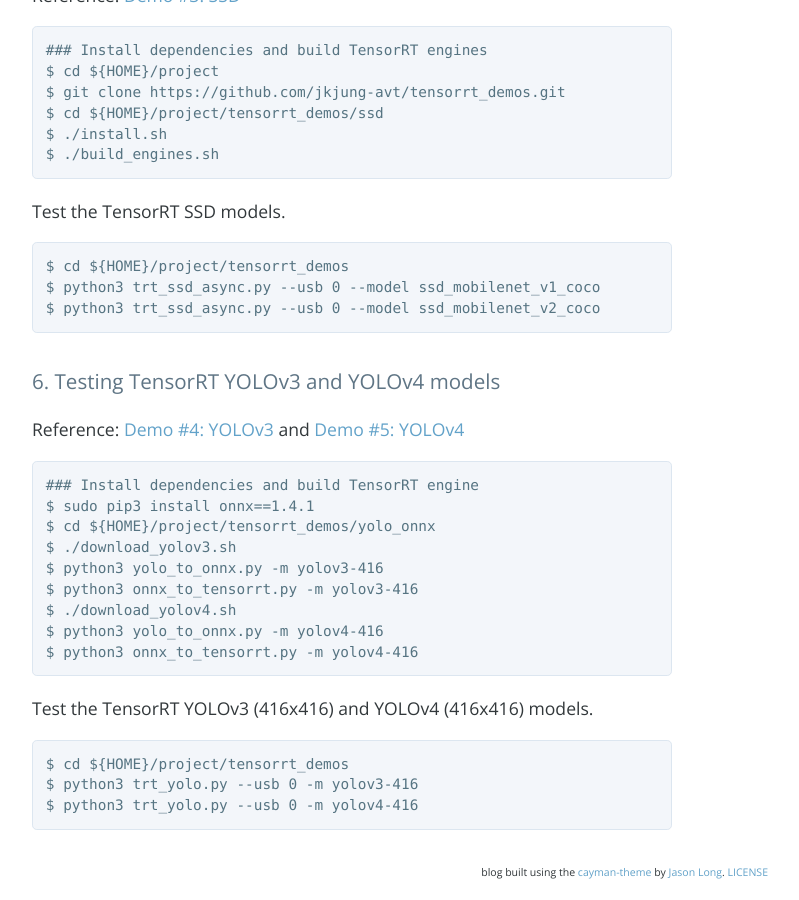
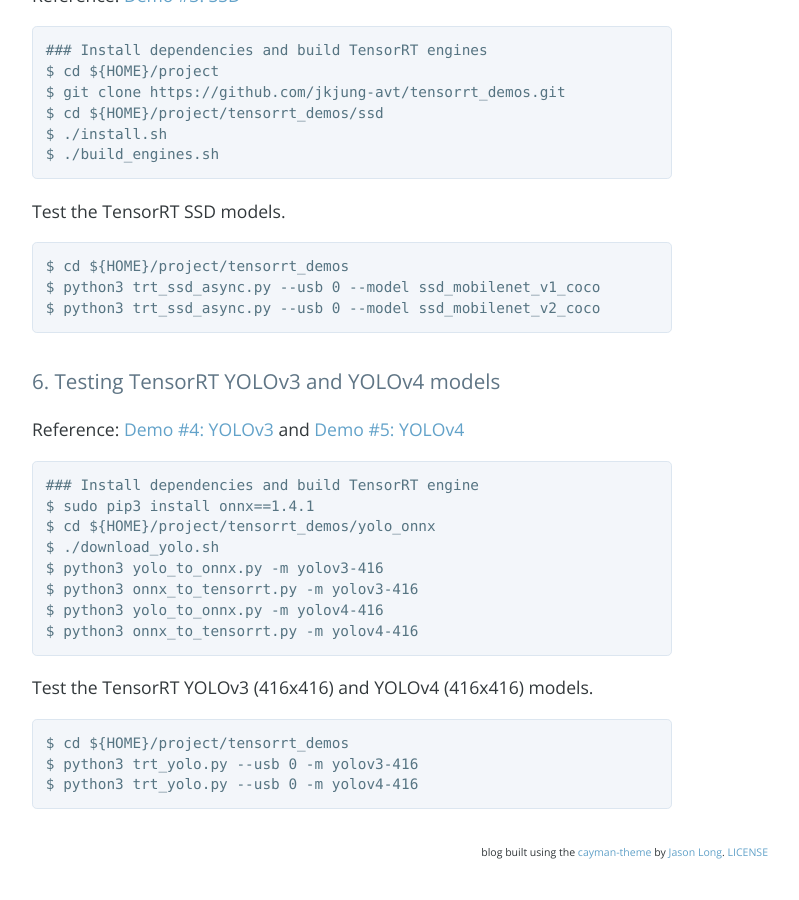
Before and after one commit to jkjung-avt/jkjung-avt.github.io, a Jekyll site: the page built from _posts/2020-07-26-setting-up-xavier-nx.md, in a window 1280 px wide and 900 px high, scrolled down 3929 px. Shown: the whole window, without its empty margins (288-1087 px from the left). Built offline with Jekyll 4.4.1, drawn with Linux system fonts in a browser that asks for light colours; nearby versions of some CDN libraries; comment, search, counter and statistics services are not loaded; after the commit the page ends 4808 px from its top, so only the background shows below that.

Commit message:
Update the script name of download_yolo.sh

````diff
--- a/_posts/2020-07-26-setting-up-xavier-nx.md
+++ b/_posts/2020-07-26-setting-up-xavier-nx.md
@@ -131,10 +131,9 @@
 ### Install dependencies and build TensorRT engine
 $ sudo pip3 install onnx==1.4.1
 $ cd ${HOME}/project/tensorrt_demos/yolo_onnx
-$ ./download_yolov3.sh
+$ ./download_yolo.sh
 $ python3 yolo_to_onnx.py -m yolov3-416
 $ python3 onnx_to_tensorrt.py -m yolov3-416
-$ ./download_yolov4.sh
 $ python3 yolo_to_onnx.py -m yolov4-416
 $ python3 onnx_to_tensorrt.py -m yolov4-416
 ```
````
Also changed, not shown: _posts/2020-05-15-jetpack-4.4.md (+1 -1 lines).
